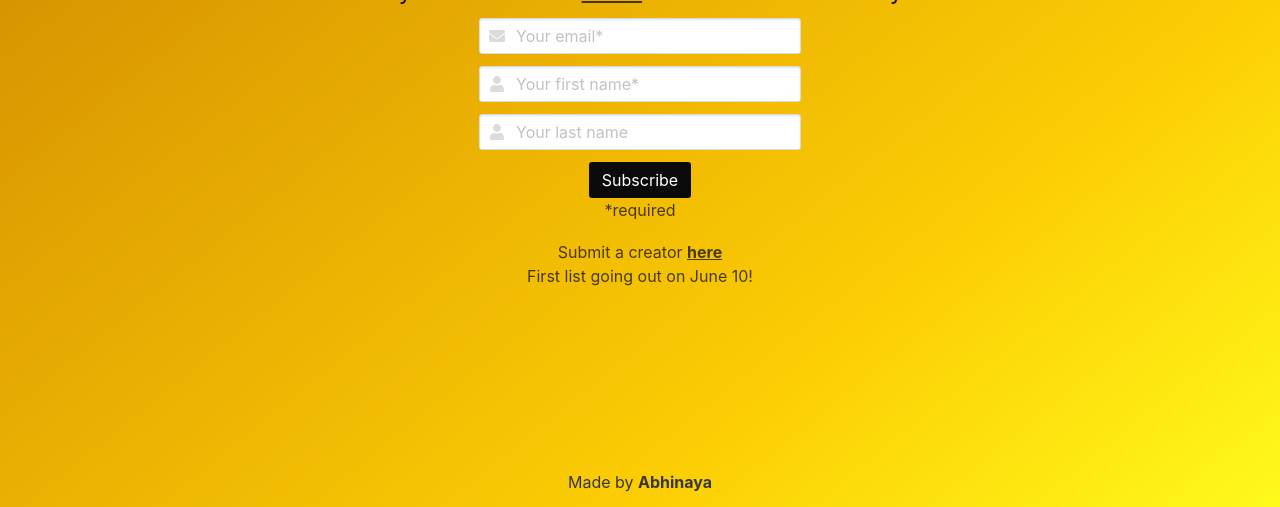
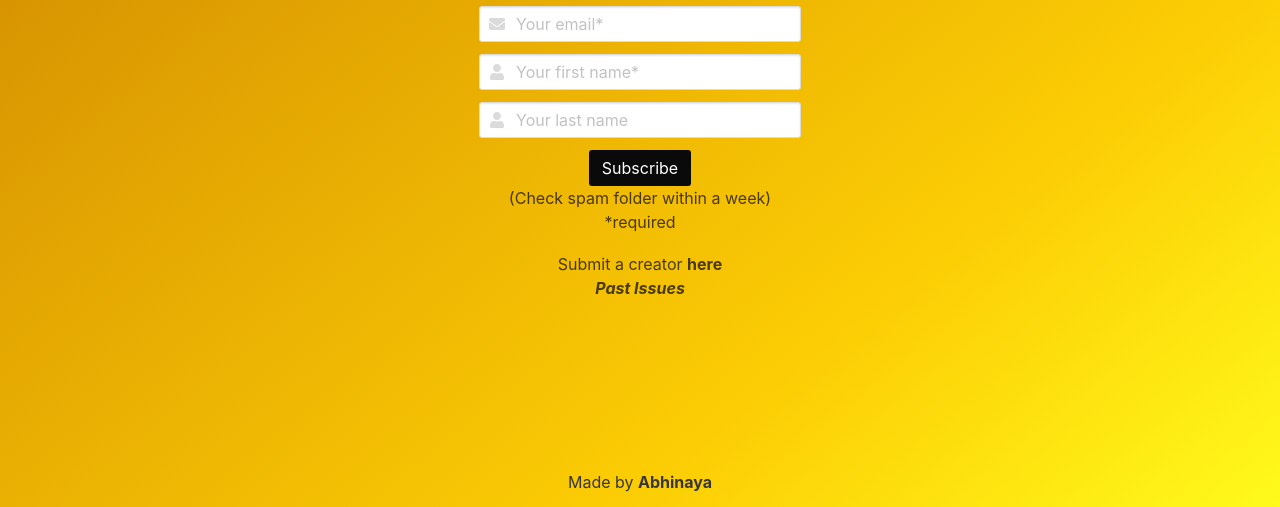
Before and after one commit to abee369/creatorsonrise, a website: page index.html in a window 1280 px wide. Shown: the part 293-800 px from the top of the page. Drawn offline with Linux system fonts and the light colour scheme.

Commit message:
past issues link

```diff
--- a/index.html
+++ b/index.html
@@ -83,16 +83,17 @@
                 <div style="position: absolute; left: -5000px;" aria-hidden="true"><input type="text" name="b_fd36d267ae7368a181f97135f_a20b5eb659" tabindex="-1" value=""></div>
                 <input class="button button is-black" type="submit" value="Subscribe" name="subscribe" id="mc-embedded-subscribe">
               </p>
+              <h6>(Check spam folder within a week)</h6>
               <h6>*required</h6>
 
             </form>
           </div>
         </div>
         <div class="columns is-mobile is-centered" style="margin-top: 30px;">
-          <a href="https://goo.gl/forms/6Ef8VHuJN5yhfecq1">Submit a creator <strong><u>here</u></strong></a>
+          <a href="https://goo.gl/forms/6Ef8VHuJN5yhfecq1">Submit a creator <strong>here</strong></a>
         </div>
         <div class="columns is-mobile is-centered">
-          <p>First list going out on June 10!</p>
+          <p><strong><i><a href="https://us18.campaign-archive.com/home/?u=fd36d267ae7368a181f97135f&id=a20b5eb659">Past Issues</a></i></strong></p>
         </div>
       </div>
     </div>
```
